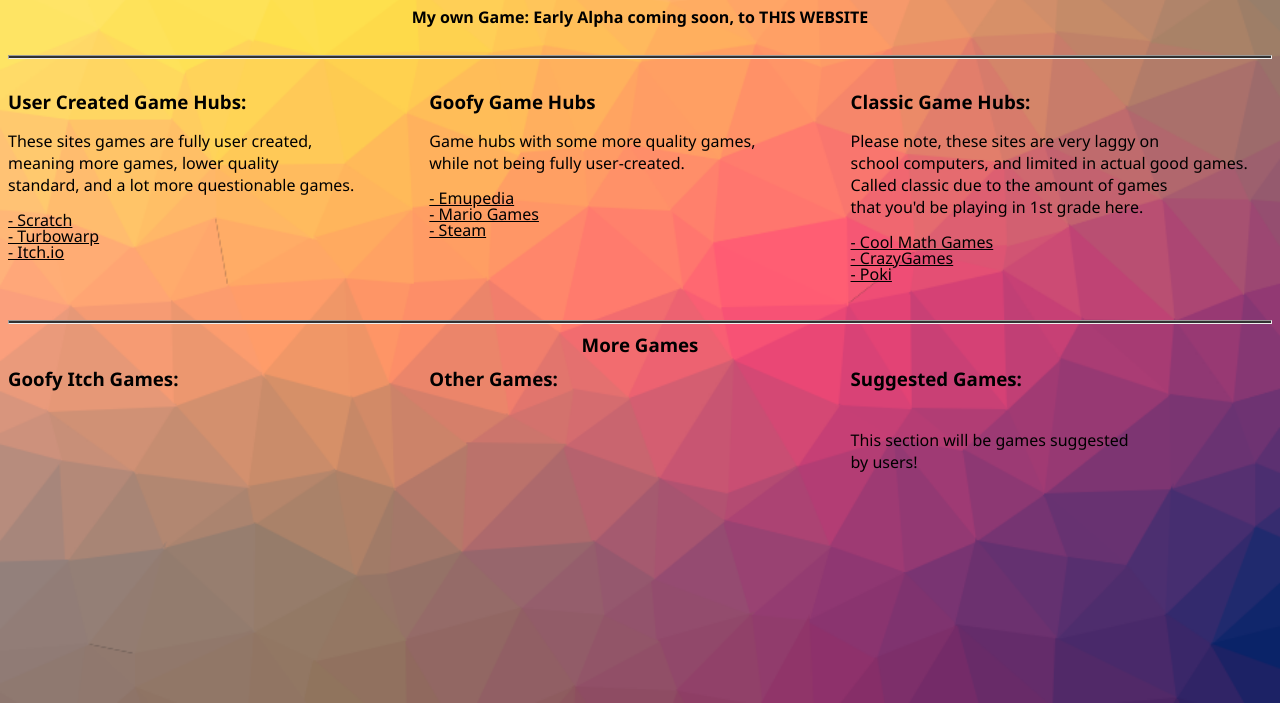
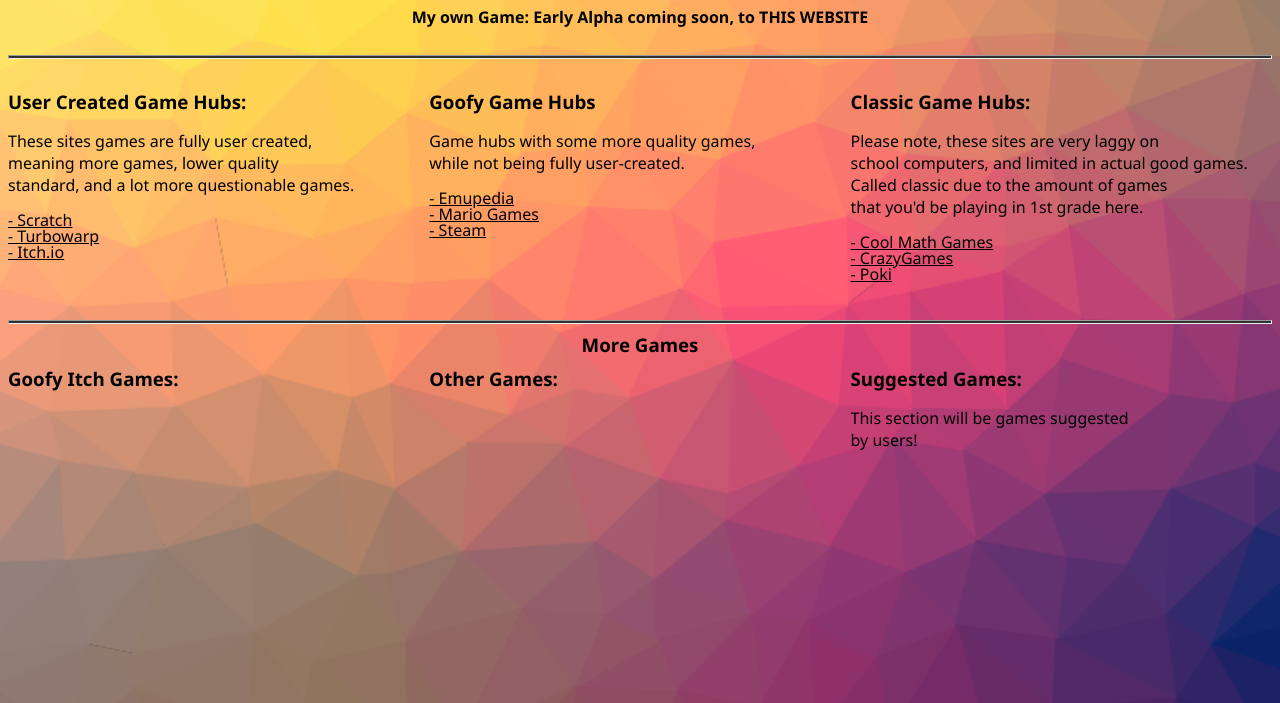
Before and after one commit to GageTheEpic/gagetheepic.github.io, a plain HTML site: page index.html in a window 1280 px wide. Shown: the part 97-800 px from the top of the page. Drawn offline with Linux system fonts and the light colour scheme.

Commit message:
removed <br>

```diff
--- a/index.html
+++ b/index.html
@@ -54,7 +54,7 @@
         </div>
 
         <div class = column>
-            <h3 id="header"> Suggested Games: </h3> <br>
+            <h3 id="header"> Suggested Games: </h3>
             <p>This section will be games suggested<br> by users!</p>
         </div>
 
```
